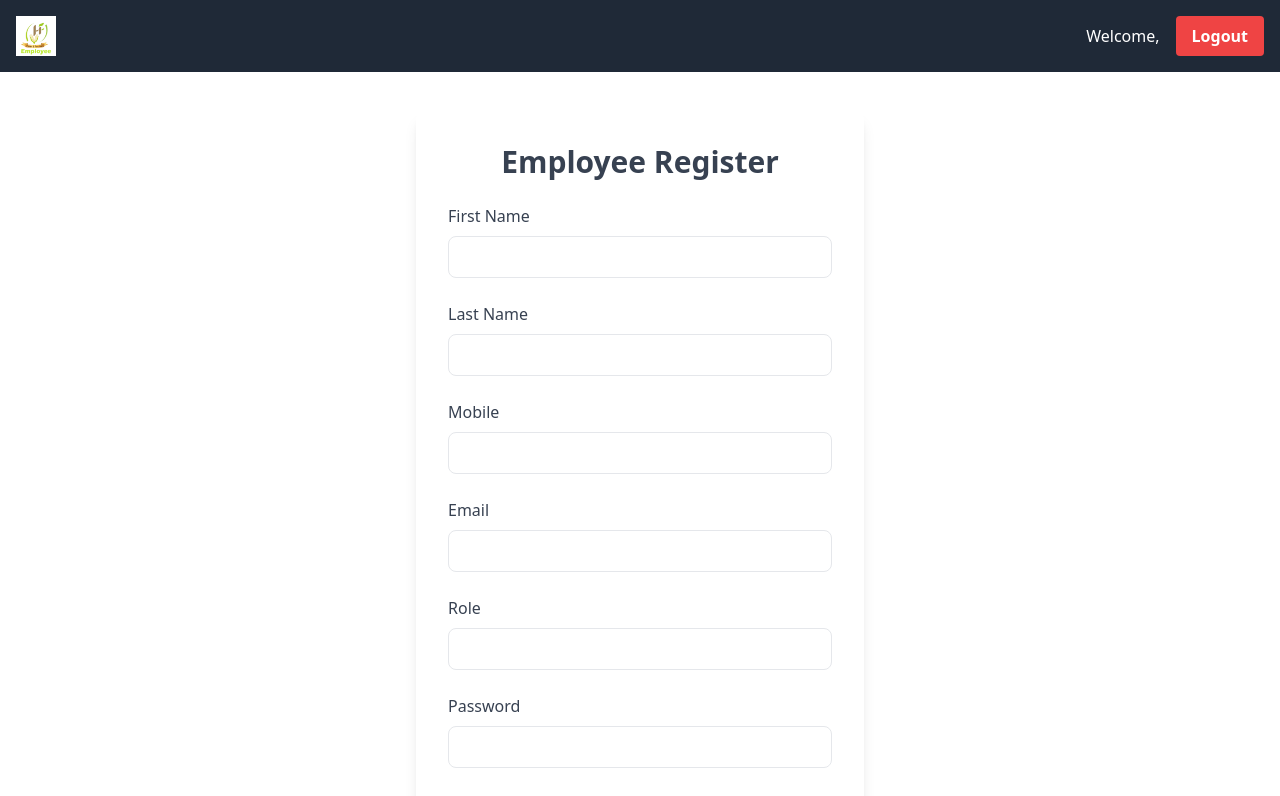
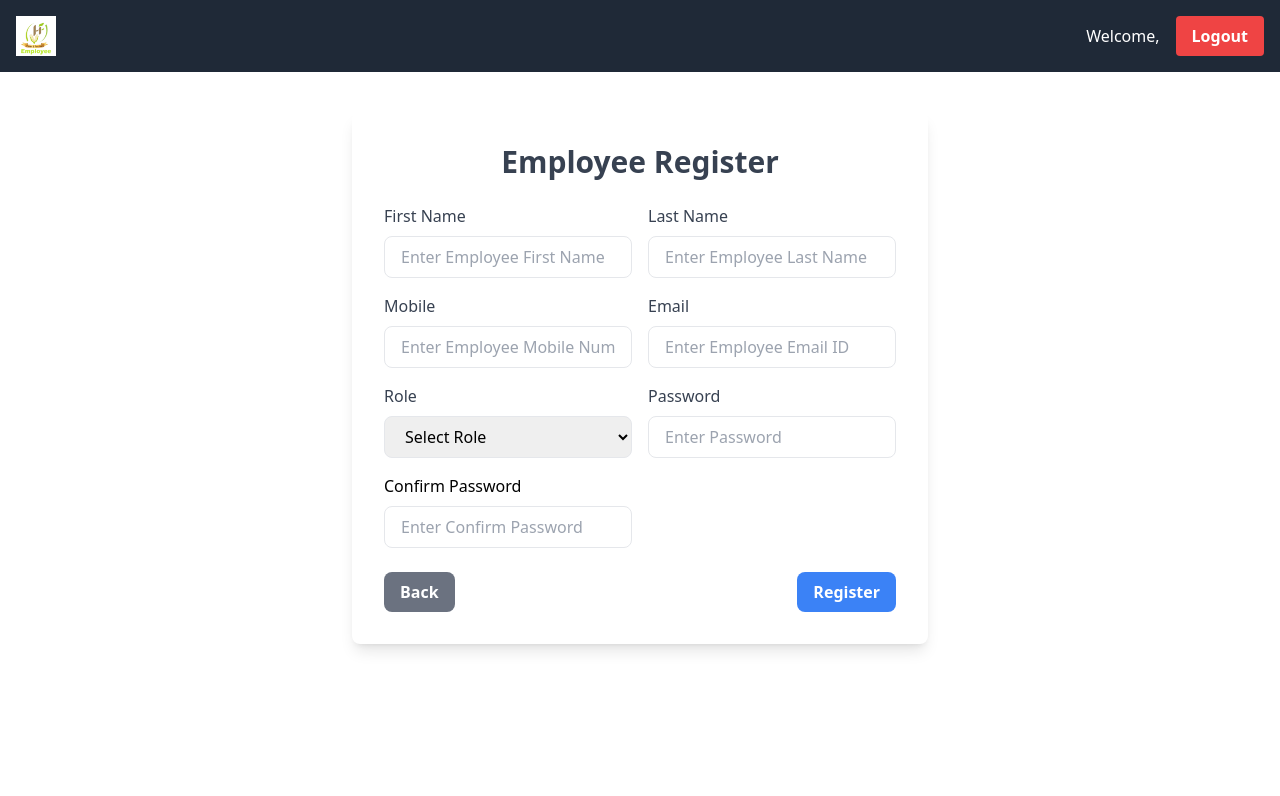
Before and after one commit to Santu-Hansariafood/hans-emp, a React (Create React App) app: page /employee-register in a window 1280 px wide. Shown: the top 796 px of the page. Built offline with nearby package versions, Linux system fonts and the light colour scheme; sample sign-in values are in the browser's storage.

Commit message:
work detail updated

```diff
--- a/src/components/EmployeeRegister/EmployeeRegister.jsx
+++ b/src/components/EmployeeRegister/EmployeeRegister.jsx
@@ -1,8 +1,10 @@
 import React, { useState } from "react";
 import axios from "axios";
 import Swal from "sweetalert2";
+import { useNavigate } from "react-router-dom";
 
 const EmployeeRegister = () => {
+  const navigate = useNavigate();
   const [firstname, setFirstname] = useState("");
   const [lastname, setLastname] = useState("");
   const [mobile, setMobile] = useState("");
@@ -34,7 +36,10 @@ const EmployeeRegister = () => {
     };
 
     try {
-      const response = await axios.post("https://main-server-9oo9.onrender.com/empRegister", data);
+      const response = await axios.post(
+        "https://main-server-9oo9.onrender.com/empRegister",
+        data
+      );
 
       if (response.data.success) {
         Swal.fire({
@@ -70,11 +75,12 @@ const EmployeeRegister = () => {
   };
 
   return (
-    <div className="max-w-md mx-auto mt-10 bg-white p-8 rounded-lg shadow-lg">
+    <div className="max-w-xl mx-auto mt-10 bg-white p-8 rounded-lg shadow-lg">
       <h2 className="text-3xl font-bold mb-6 text-center text-gray-700">
         Employee Register
       </h2>
       <form onSubmit={handleSubmit} className="space-y-6">
+        <div className="grid grid-cols-2 gap-4">
           <div>
             <label className="block text-gray-700 mb-2" htmlFor="firstname">
               First Name
@@ -83,6 +89,7 @@ const EmployeeRegister = () => {
               type="text"
               id="firstname"
               value={firstname}
+              placeholder="Enter Employee First Name"
               onChange={(e) => setFirstname(e.target.value)}
               className="w-full px-4 py-2 border rounded-lg focus:outline-none focus:ring-2 focus:ring-blue-600"
               required
@@ -96,6 +103,7 @@ const EmployeeRegister = () => {
               type="text"
               id="lastname"
               value={lastname}
+              placeholder="Enter Employee Last Name"
               onChange={(e) => setLastname(e.target.value)}
               className="w-full px-4 py-2 border rounded-lg focus:outline-none focus:ring-2 focus:ring-blue-600"
               required
@@ -109,6 +117,7 @@ const EmployeeRegister = () => {
               type="text"
               id="mobile"
               value={mobile}
+              placeholder="Enter Employee Mobile Number"
               onChange={(e) => setMobile(e.target.value)}
               className="w-full px-4 py-2 border rounded-lg focus:outline-none focus:ring-2 focus:ring-blue-600"
               required
@@ -122,6 +131,7 @@ const EmployeeRegister = () => {
               type="email"
               id="email"
               value={email}
+              placeholder="Enter Employee Email ID"
               onChange={(e) => setEmail(e.target.value)}
               className="w-full px-4 py-2 border rounded-lg focus:outline-none focus:ring-2 focus:ring-blue-600"
               required
@@ -131,14 +141,18 @@ const EmployeeRegister = () => {
             <label className="block text-gray-700 mb-2" htmlFor="role">
               Role
             </label>
-          <input
-            type="text"
+            <select
               id="role"
               value={role}
               onChange={(e) => setRole(e.target.value)}
               className="w-full px-4 py-2 border rounded-lg focus:outline-none focus:ring-2 focus:ring-blue-600"
               required
-          />
+            >
+              <option value="">Select Role</option>
+              <option value="Admin">Admin</option>
+              <option value="Manager">Manager</option>
+              <option value="Field">Field Stuff</option>
+            </select>
           </div>
           <div>
             <label className="block text-gray-700 mb-2" htmlFor="password">
@@ -148,30 +162,44 @@ const EmployeeRegister = () => {
               type="password"
               id="password"
               value={password}
+              placeholder="Enter Password"
               onChange={(e) => setPassword(e.target.value)}
               className="w-full px-4 py-2 border rounded-lg focus:outline-none focus:ring-2 focus:ring-blue-600"
               required
             />
           </div>
           <div>
-          <label className="block text-gray-700 mb-2" htmlFor="confirmPassword">
+            <label
+              className="block text -gray-700 mb-2"
+              htmlFor="confirmPassword"
+            >
               Confirm Password
             </label>
             <input
               type="password"
               id="confirmPassword"
               value={confirmPassword}
+              placeholder="Enter Confirm Password"
               onChange={(e) => setConfirmPassword(e.target.value)}
               className="w-full px-4 py-2 border rounded-lg focus:outline-none focus:ring-2 focus:ring-blue-600"
               required
             />
           </div>
+        </div>
+        <div className="mt-6 flex justify-between">
+          <button
+            onClick={() => navigate(-1)}
+            className="bg-gray-500 hover:bg-gray-700 text-white font-bold py-2 px-4 rounded-lg transition duration-300"
+          >
+            Back
+          </button>
           <button
             type="submit"
-          className="w-full bg-blue-500 hover:bg-blue-700 text-white font-bold py-2 px-4 rounded-lg transition duration-300"
+            className="bg-blue-500 hover:bg-blue-700 text-white font-bold py-2 px-4 rounded-lg transition duration-300"
           >
             Register
           </button>
+        </div>
       </form>
     </div>
   );
--- a/src/components/WorkDetails/WorkDetails.jsx
+++ b/src/components/WorkDetails/WorkDetails.jsx
@@ -1,11 +1,9 @@
 import React, { useState } from "react";
-import { useLocation, useNavigate } from "react-router-dom";
+import { useNavigate } from "react-router-dom";
 import Swal from "sweetalert2";
 
-const WorkDetails = () => {
+const WorkDetails = ({ user, userRole }) => {
   const navigate = useNavigate();
-  const location = useLocation();
-  const { employee, user } = location.state || {};
 
   const [registerFarmer, setRegisterFarmer] = useState(false);
   const [listOfFarmers, setListOfFarmers] = useState(false);
@@ -38,7 +36,7 @@ const WorkDetails = () => {
       selectedTitle = "Generate Bill";
       nextRoute = "/bill";
     } else if (registerEmployee) {
-      if (user.role !== "admin") {
+      if (userRole !== "admin") {
         Swal.fire({
           title: "Access Denied",
           text: "Only admin can register employees.",
@@ -69,7 +67,7 @@ const WorkDetails = () => {
       confirmButtonText: "Yes, proceed!",
     }).then((result) => {
       if (result.isConfirmed) {
-        navigate(nextRoute, { state: { employee, user } });
+        navigate(nextRoute, { state: { user } });
       }
     });
   };
--- a/src/components/bill/DisplayBill/DisplayBill.jsx
+++ b/src/components/bill/DisplayBill/DisplayBill.jsx
@@ -84,6 +84,8 @@ const DisplayBill = () => {
     parseInt(integerPart)
   )} rupees and ${numberToWords(parseInt(decimalPart))} paise`;
 
+  const grossPayment = billData.paymentWeight * billData.rate;
+
   const handlePrint = () => {
     window.print();
   };
@@ -158,6 +160,7 @@ const DisplayBill = () => {
           <tr>
             <th className="border border-gray-400 p-2">Payment Weight</th>
             <th className="border border-gray-400 p-2">Rate</th>
+            <th className="border border-gray-400 p-2">Gross Payment</th>
             <th colSpan="3" className="border border-gray-400 p-2"></th>
           </tr>
           <tr>
@@ -165,11 +168,12 @@ const DisplayBill = () => {
               {billData.paymentWeight}
             </td>
             <td className="border border-gray-400 p-2">{billData.rate}</td>
+            <td className="border border-gray-400 p-2">{grossPayment}</td>
             <td colSpan="3" className="border border-gray-400 p-2"></td>
           </tr>
         </tbody>
       </table>
-
+<h2 className="text-center p-2 text-xl font-bold">Quality Claim For Product</h2>
       <table className="table-auto w-full mb-4 border-collapse border border-gray-400">
         <thead>
           <tr>
```
Lines whose indentation alone changed are shown as unchanged.
